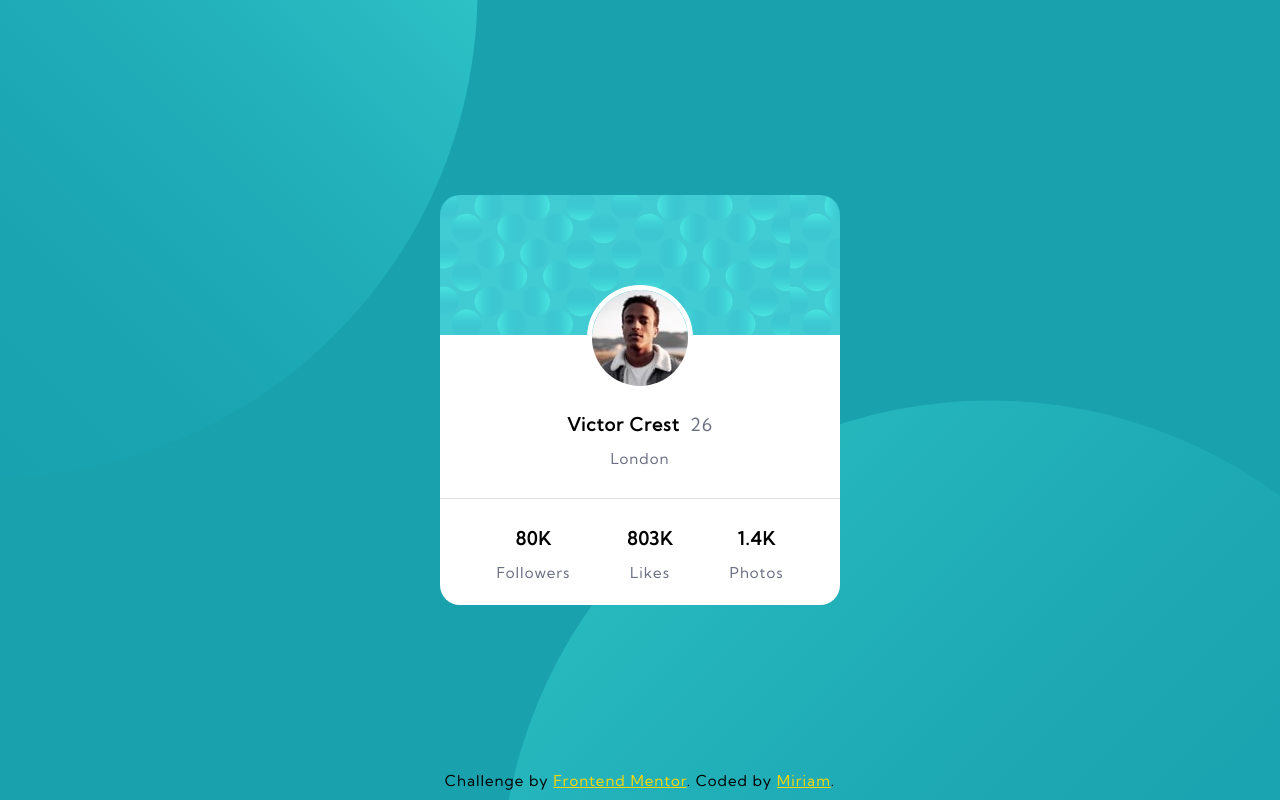
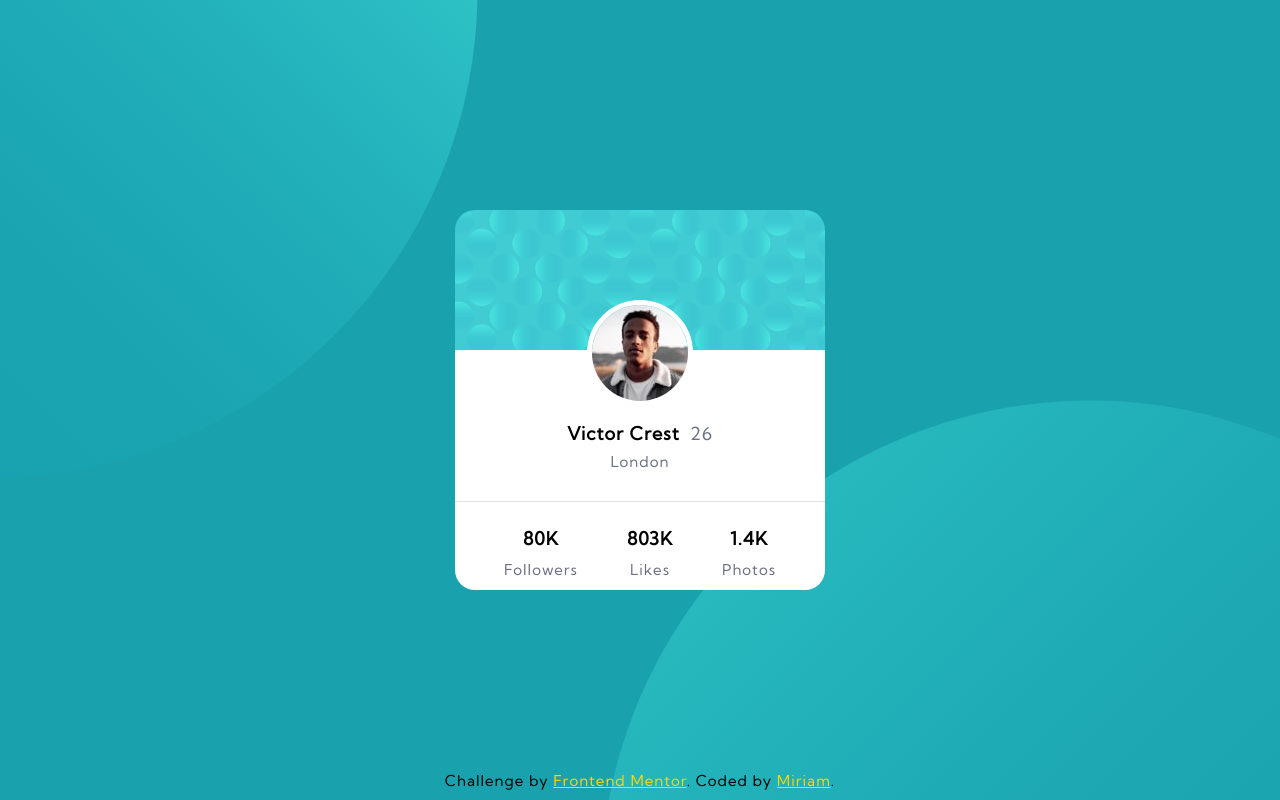
Before and after one commit to myrmnn/frontend-mentor-profile-card, a plain HTML site: page index.html in a window 1280 px wide. Drawn offline with Linux system fonts and the light colour scheme.

Commit message:
fixed html issues and decreased card size

```diff
--- a/index.html
+++ b/index.html
@@ -33,22 +33,22 @@
   <body>
     <div class="card">
       <img src="/images/image-victor.jpg" alt="" class="profile__img" />
-      <p class="name">Victor Crest <span class="subtitle age">26</span></p>
+      <h1 class="name">Victor Crest <span class="subtitle age">26</span></h1>
       <p class="subtitle">London</p>
       <div class="line"></div>
       <section class="stats">
         <div>
-          <p class="title">80K</p>
+          <h2 class="title">80K</h2>
           <p class="subtitle">Followers</p>
         </div>
 
         <div>
-          <p class="title">803K</p>
+          <h2 class="title">803K</h2>
           <p class="subtitle">Likes</p>
         </div>
 
         <div>
-          <p class="title">1.4K</p>
+          <h2 class="title">1.4K</h2>
           <p class="subtitle">Photos</p>
         </div>
       </section>
--- a/styles.scss
+++ b/styles.scss
@@ -21,8 +21,8 @@ body {
   background-color: white;
   position: absolute;
   width: 80%;
-  max-width: 400px;
-  height: 410px;
+  max-width: 370px;
+  height: 380px;
   top: 50%;
   left: 50%;
   transform: translate(-50%, -50%);
@@ -79,6 +79,6 @@ body {
 
 @media screen and (min-width: 768px) {
   body {
-    background-position-x: -500px, 500px;
+    background-position-x: -500px, 600px;
   }
 }
```
Also changed, not shown: styles.css.
